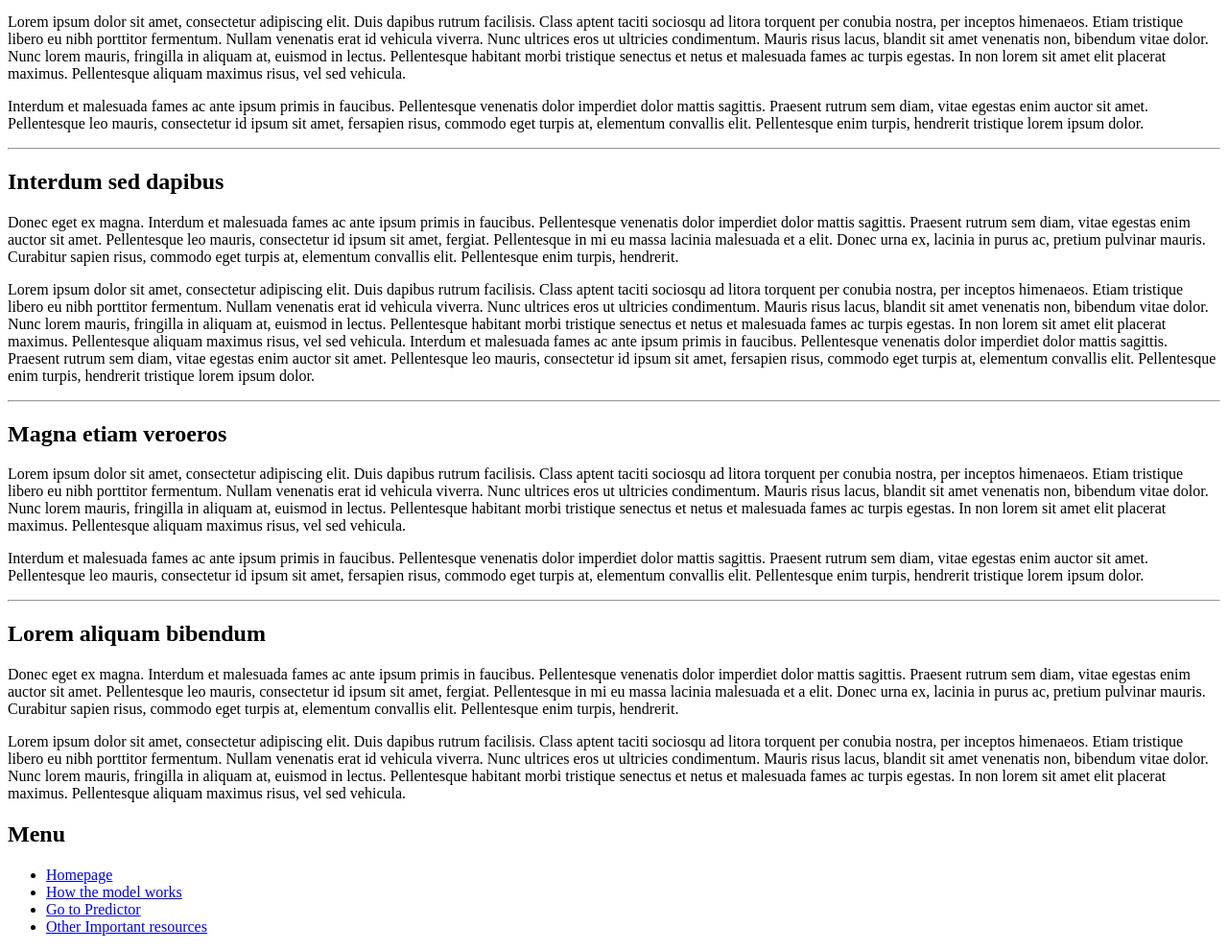
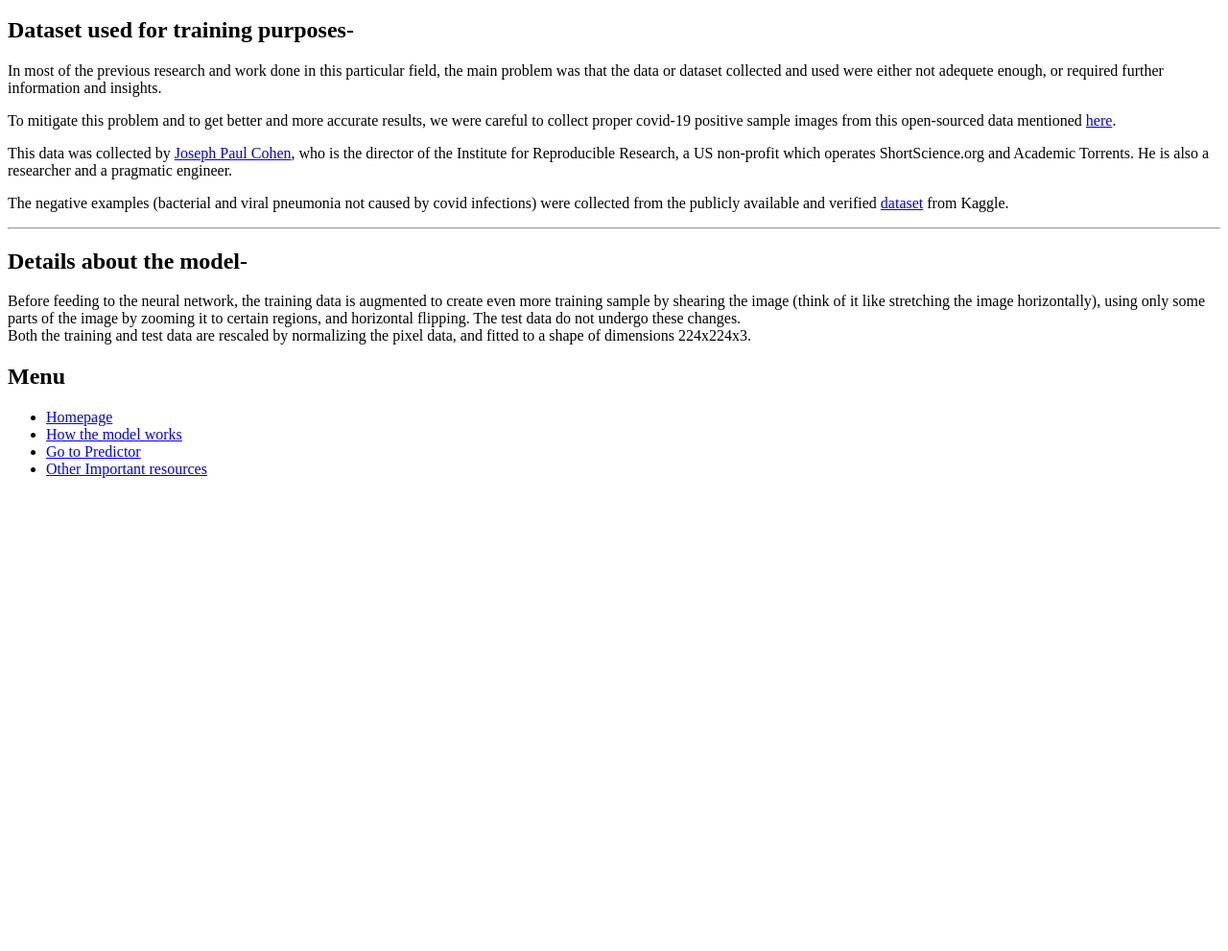
Before and after one commit to ShravanCool/Scanzy, a Python web app: template templates/model_details.html in a window 1280 px wide. Shown: the part 469-1460 px from the top of the page at 96% size. After the commit the page ends 967 px from the top, so only its background shows below. Run offline with Jinja, Linux system fonts and the light colour scheme; the template is opened without the code that fills it, so the values that code supplies are empty; some libraries are stand-ins or nearby versions.

Commit message:
Added details about dataset

```diff
--- a/templates/model_details.html
+++ b/templates/model_details.html
@@ -40,27 +40,34 @@
 
 									<span class="image main"><img src="images/pic11.jpg" alt="" /></span>
 
-									<p>Donec eget ex magna. Interdum et malesuada fames ac ante ipsum primis in faucibus. Pellentesque venenatis dolor imperdiet dolor mattis sagittis. Praesent rutrum sem diam, vitae egestas enim auctor sit amet. Pellentesque leo mauris, consectetur id ipsum sit amet, fergiat. Pellentesque in mi eu massa lacinia malesuada et a elit. Donec urna ex, lacinia in purus ac, pretium pulvinar mauris. Curabitur sapien risus, commodo eget turpis at, elementum convallis elit. Pellentesque enim turpis, hendrerit.</p>
-									<p>Lorem ipsum dolor sit amet, consectetur adipiscing elit. Duis dapibus rutrum facilisis. Class aptent taciti sociosqu ad litora torquent per conubia nostra, per inceptos himenaeos. Etiam tristique libero eu nibh porttitor fermentum. Nullam venenatis erat id vehicula viverra. Nunc ultrices eros ut ultricies condimentum. Mauris risus lacus, blandit sit amet venenatis non, bibendum vitae dolor. Nunc lorem mauris, fringilla in aliquam at, euismod in lectus. Pellentesque habitant morbi tristique senectus et netus et malesuada fames ac turpis egestas. In non lorem sit amet elit placerat maximus. Pellentesque aliquam maximus risus, vel sed vehicula.</p>
-									<p>Interdum et malesuada fames ac ante ipsum primis in faucibus. Pellentesque venenatis dolor imperdiet dolor mattis sagittis. Praesent rutrum sem diam, vitae egestas enim auctor sit amet. Pellentesque leo mauris, consectetur id ipsum sit amet, fersapien risus, commodo eget turpis at, elementum convallis elit. Pellentesque enim turpis, hendrerit tristique lorem ipsum dolor.</p>
+									<!--<p>Donec eget ex magna. Interdum et malesuada fames ac ante ipsum primis in faucibus. Pellentesque venenatis dolor imperdiet dolor mattis sagittis. Praesent rutrum sem diam, vitae egestas enim auctor sit amet. Pellentesque leo mauris, consectetur id ipsum sit amet, fergiat. Pellentesque in mi eu massa lacinia malesuada et a elit. Donec urna ex, lacinia in purus ac, pretium pulvinar mauris. Curabitur sapien risus, commodo eget turpis at, elementum convallis elit. Pellentesque enim turpis, hendrerit.</p>-->
+									<!--<p>Lorem ipsum dolor sit amet, consectetur adipiscing elit. Duis dapibus rutrum facilisis. Class aptent taciti sociosqu ad litora torquent per conubia nostra, per inceptos himenaeos. Etiam tristique libero eu nibh porttitor fermentum. Nullam venenatis erat id vehicula viverra. Nunc ultrices eros ut ultricies condimentum. Mauris risus lacus, blandit sit amet venenatis non, bibendum vitae dolor. Nunc lorem mauris, fringilla in aliquam at, euismod in lectus. Pellentesque habitant morbi tristique senectus et netus et malesuada fames ac turpis egestas. In non lorem sit amet elit placerat maximus. Pellentesque aliquam maximus risus, vel sed vehicula.</p>-->
+									<!--<p>Interdum et malesuada fames ac ante ipsum primis in faucibus. Pellentesque venenatis dolor imperdiet dolor mattis sagittis. Praesent rutrum sem diam, vitae egestas enim auctor sit amet. Pellentesque leo mauris, consectetur id ipsum sit amet, fersapien risus, commodo eget turpis at, elementum convallis elit. Pellentesque enim turpis, hendrerit tristique lorem ipsum dolor.</p>-->
+                                    <p>The goal of this project is to detect COVID-19 pneumonia patients automatically using digital chest X-ray images, while optimizing the detection accuracy by using a well-trained neural network model.</p>
 
 									<hr class="major" />
 
-									<h2>Interdum sed dapibus</h2>
-									<p>Donec eget ex magna. Interdum et malesuada fames ac ante ipsum primis in faucibus. Pellentesque venenatis dolor imperdiet dolor mattis sagittis. Praesent rutrum sem diam, vitae egestas enim auctor sit amet. Pellentesque leo mauris, consectetur id ipsum sit amet, fergiat. Pellentesque in mi eu massa lacinia malesuada et a elit. Donec urna ex, lacinia in purus ac, pretium pulvinar mauris. Curabitur sapien risus, commodo eget turpis at, elementum convallis elit. Pellentesque enim turpis, hendrerit.</p>
-									<p>Lorem ipsum dolor sit amet, consectetur adipiscing elit. Duis dapibus rutrum facilisis. Class aptent taciti sociosqu ad litora torquent per conubia nostra, per inceptos himenaeos. Etiam tristique libero eu nibh porttitor fermentum. Nullam venenatis erat id vehicula viverra. Nunc ultrices eros ut ultricies condimentum. Mauris risus lacus, blandit sit amet venenatis non, bibendum vitae dolor. Nunc lorem mauris, fringilla in aliquam at, euismod in lectus. Pellentesque habitant morbi tristique senectus et netus et malesuada fames ac turpis egestas. In non lorem sit amet elit placerat maximus. Pellentesque aliquam maximus risus, vel sed vehicula. Interdum et malesuada fames ac ante ipsum primis in faucibus. Pellentesque venenatis dolor imperdiet dolor mattis sagittis. Praesent rutrum sem diam, vitae egestas enim auctor sit amet. Pellentesque leo mauris, consectetur id ipsum sit amet, fersapien risus, commodo eget turpis at, elementum convallis elit. Pellentesque enim turpis, hendrerit tristique lorem ipsum dolor.</p>
+									<h2>Dataset used for training purposes-</h2>
+									<!--<p>Donec eget ex magna. Interdum et malesuada fames ac ante ipsum primis in faucibus. Pellentesque venenatis dolor imperdiet dolor mattis sagittis. Praesent rutrum sem diam, vitae egestas enim auctor sit amet. Pellentesque leo mauris, consectetur id ipsum sit amet, fergiat. Pellentesque in mi eu massa lacinia malesuada et a elit. Donec urna ex, lacinia in purus ac, pretium pulvinar mauris. Curabitur sapien risus, commodo eget turpis at, elementum convallis elit. Pellentesque enim turpis, hendrerit.</p>-->
+									<!--<p>Lorem ipsum dolor sit amet, consectetur adipiscing elit. Duis dapibus rutrum facilisis. Class aptent taciti sociosqu ad litora torquent per conubia nostra, per inceptos himenaeos. Etiam tristique libero eu nibh porttitor fermentum. Nullam venenatis erat id vehicula viverra. Nunc ultrices eros ut ultricies condimentum. Mauris risus lacus, blandit sit amet venenatis non, bibendum vitae dolor. Nunc lorem mauris, fringilla in aliquam at, euismod in lectus. Pellentesque habitant morbi tristique senectus et netus et malesuada fames ac turpis egestas. In non lorem sit amet elit placerat maximus. Pellentesque aliquam maximus risus, vel sed vehicula. Interdum et malesuada fames ac ante ipsum primis in faucibus. Pellentesque venenatis dolor imperdiet dolor mattis sagittis. Praesent rutrum sem diam, vitae egestas enim auctor sit amet. Pellentesque leo mauris, consectetur id ipsum sit amet, fersapien risus, commodo eget turpis at, elementum convallis elit. Pellentesque enim turpis, hendrerit tristique lorem ipsum dolor.</p>-->
+                                    <p>In most of the previous research and work done in this particular field, the main problem was that the data or dataset collected and used were either not adequete enough, or required further information and insights.</p>
+                                    <p>To mitigate this problem and to get better and more accurate results, we were careful to collect proper covid-19 positive sample images from this open-sourced data mentioned <a href="https://github.com/ieee8023/covid-chestxray-dataset" target="_blank">here</a>.</p>
+                                    <p>This data was collected by <a href="https://josephpcohen.com/w/" target="_blank">Joseph Paul Cohen</a>, who is the director of the Institute for Reproducible Research, a US non-profit which operates ShortScience.org and Academic Torrents. He is also a researcher and a pragmatic engineer.</p>
+                                    <p>The negative examples (bacterial and viral pneumonia not caused by covid infections) were collected from the publicly available and verified <a href="https://www.kaggle.com/paultimothymooney/chest-xray-pneumonia" target="_blank">dataset</a> from Kaggle.</p>
 
 									<hr class="major" />
 
-									<h2>Magna etiam veroeros</h2>
-									<p>Lorem ipsum dolor sit amet, consectetur adipiscing elit. Duis dapibus rutrum facilisis. Class aptent taciti sociosqu ad litora torquent per conubia nostra, per inceptos himenaeos. Etiam tristique libero eu nibh porttitor fermentum. Nullam venenatis erat id vehicula viverra. Nunc ultrices eros ut ultricies condimentum. Mauris risus lacus, blandit sit amet venenatis non, bibendum vitae dolor. Nunc lorem mauris, fringilla in aliquam at, euismod in lectus. Pellentesque habitant morbi tristique senectus et netus et malesuada fames ac turpis egestas. In non lorem sit amet elit placerat maximus. Pellentesque aliquam maximus risus, vel sed vehicula.</p>
-									<p>Interdum et malesuada fames ac ante ipsum primis in faucibus. Pellentesque venenatis dolor imperdiet dolor mattis sagittis. Praesent rutrum sem diam, vitae egestas enim auctor sit amet. Pellentesque leo mauris, consectetur id ipsum sit amet, fersapien risus, commodo eget turpis at, elementum convallis elit. Pellentesque enim turpis, hendrerit tristique lorem ipsum dolor.</p>
+									<h2>Details about the model-</h2>
+									<!--<p>Lorem ipsum dolor sit amet, consectetur adipiscing elit. Duis dapibus rutrum facilisis. Class aptent taciti sociosqu ad litora torquent per conubia nostra, per inceptos himenaeos. Etiam tristique libero eu nibh porttitor fermentum. Nullam venenatis erat id vehicula viverra. Nunc ultrices eros ut ultricies condimentum. Mauris risus lacus, blandit sit amet venenatis non, bibendum vitae dolor. Nunc lorem mauris, fringilla in aliquam at, euismod in lectus. Pellentesque habitant morbi tristique senectus et netus et malesuada fames ac turpis egestas. In non lorem sit amet elit placerat maximus. Pellentesque aliquam maximus risus, vel sed vehicula.</p>-->
+									<!--<p>Interdum et malesuada fames ac ante ipsum primis in faucibus. Pellentesque venenatis dolor imperdiet dolor mattis sagittis. Praesent rutrum sem diam, vitae egestas enim auctor sit amet. Pellentesque leo mauris, consectetur id ipsum sit amet, fersapien risus, commodo eget turpis at, elementum convallis elit. Pellentesque enim turpis, hendrerit tristique lorem ipsum dolor.</p>-->
+                                    <p>Before feeding to the neural network, the training data is augmented to create even more training sample by shearing the image (think of it like stretching the image horizontally), using only some parts of the image by zooming it to certain regions, and horizontal flipping. The test data do not undergo these changes.<br> Both the training and test data are rescaled by normalizing the pixel data, and fitted to a shape of dimensions 224x224x3.</p>
+                                    <p></p>
 
-									<hr class="major" />
+									<!--<hr class="major" />-->
 
-									<h2>Lorem aliquam bibendum</h2>
-									<p>Donec eget ex magna. Interdum et malesuada fames ac ante ipsum primis in faucibus. Pellentesque venenatis dolor imperdiet dolor mattis sagittis. Praesent rutrum sem diam, vitae egestas enim auctor sit amet. Pellentesque leo mauris, consectetur id ipsum sit amet, fergiat. Pellentesque in mi eu massa lacinia malesuada et a elit. Donec urna ex, lacinia in purus ac, pretium pulvinar mauris. Curabitur sapien risus, commodo eget turpis at, elementum convallis elit. Pellentesque enim turpis, hendrerit.</p>
-									<p>Lorem ipsum dolor sit amet, consectetur adipiscing elit. Duis dapibus rutrum facilisis. Class aptent taciti sociosqu ad litora torquent per conubia nostra, per inceptos himenaeos. Etiam tristique libero eu nibh porttitor fermentum. Nullam venenatis erat id vehicula viverra. Nunc ultrices eros ut ultricies condimentum. Mauris risus lacus, blandit sit amet venenatis non, bibendum vitae dolor. Nunc lorem mauris, fringilla in aliquam at, euismod in lectus. Pellentesque habitant morbi tristique senectus et netus et malesuada fames ac turpis egestas. In non lorem sit amet elit placerat maximus. Pellentesque aliquam maximus risus, vel sed vehicula.</p>
+									<!--<h2>Lorem aliquam bibendum</h2>-->
+									<!--<p>Donec eget ex magna. Interdum et malesuada fames ac ante ipsum primis in faucibus. Pellentesque venenatis dolor imperdiet dolor mattis sagittis. Praesent rutrum sem diam, vitae egestas enim auctor sit amet. Pellentesque leo mauris, consectetur id ipsum sit amet, fergiat. Pellentesque in mi eu massa lacinia malesuada et a elit. Donec urna ex, lacinia in purus ac, pretium pulvinar mauris. Curabitur sapien risus, commodo eget turpis at, elementum convallis elit. Pellentesque enim turpis, hendrerit.</p>-->
+									<!--<p>Lorem ipsum dolor sit amet, consectetur adipiscing elit. Duis dapibus rutrum facilisis. Class aptent taciti sociosqu ad litora torquent per conubia nostra, per inceptos himenaeos. Etiam tristique libero eu nibh porttitor fermentum. Nullam venenatis erat id vehicula viverra. Nunc ultrices eros ut ultricies condimentum. Mauris risus lacus, blandit sit amet venenatis non, bibendum vitae dolor. Nunc lorem mauris, fringilla in aliquam at, euismod in lectus. Pellentesque habitant morbi tristique senectus et netus et malesuada fames ac turpis egestas. In non lorem sit amet elit placerat maximus. Pellentesque aliquam maximus risus, vel sed vehicula.</p>-->
 
 								</section>
 
```
